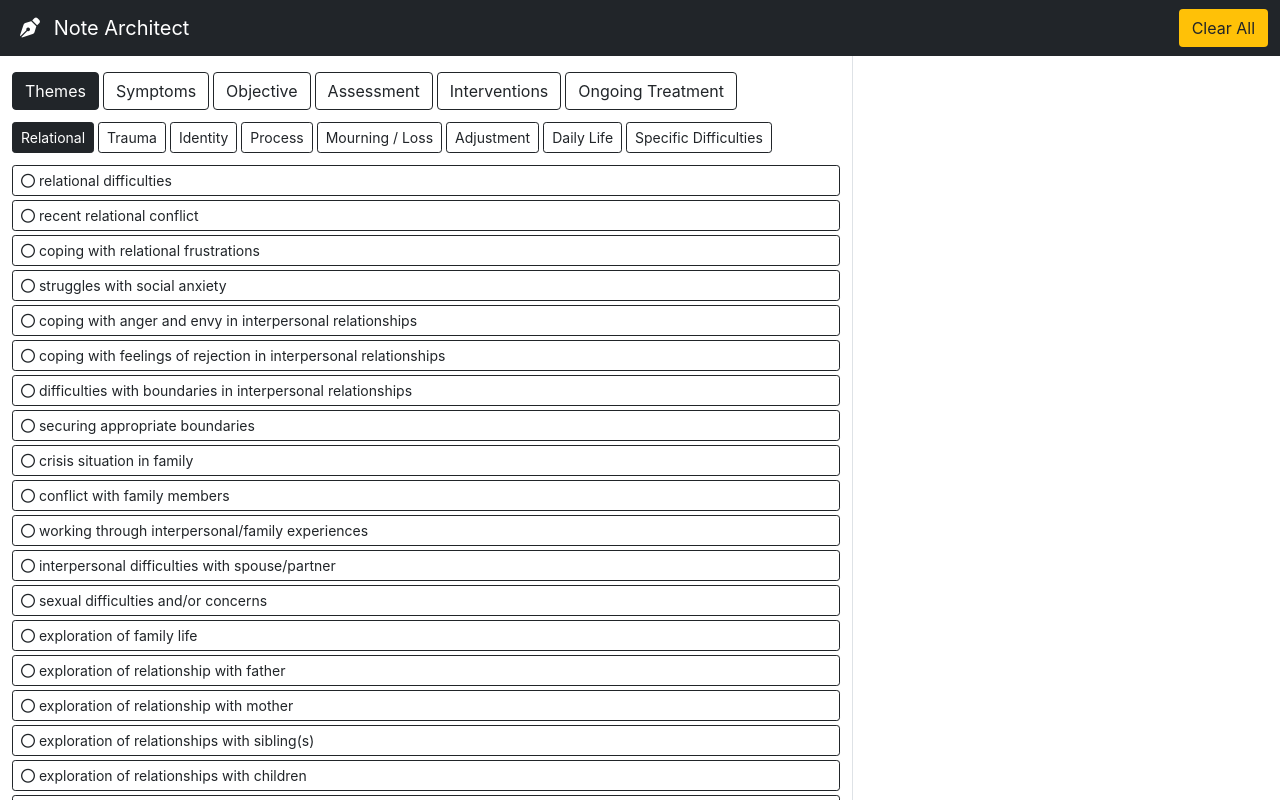
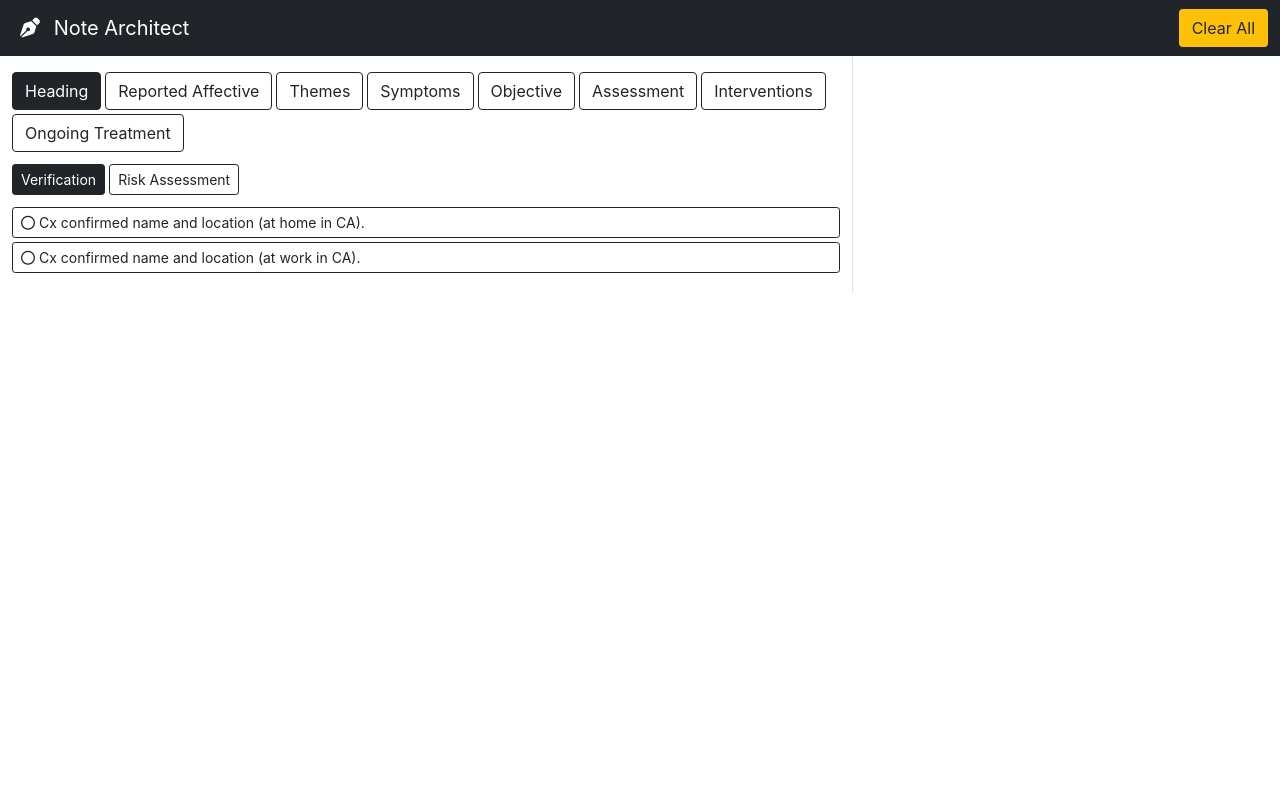
Before and after one commit to grahamotte/note-architect, a React (Create React App) app: page / in a window 1280 px wide. Shown: the top 800 px of the page. Built offline with nearby package versions, Linux system fonts and the light colour scheme.

Commit message:
Add headings

```diff
--- a/src/App.js
+++ b/src/App.js
@@ -3,6 +3,49 @@ import React, { useState, useEffect } from "react";
 import { merge } from "lodash";
 
 const STD = {
+  Heading: {
+    Verification: {
+      "Cx confirmed name and location (at home in CA).": false,
+      "Cx confirmed name and location (at work in CA).": false,
+    },
+    "Risk Assessment": {
+      "Clinician observed cx & cx denies SI/HI/SIB.": false,
+    },
+  },
+  "Reported Affective": {
+    All: {
+      "generally positive": false,
+      "generally content": false,
+      "calm and reflective": false,
+      improved: false,
+      "mainly unhappy": false,
+      sad: false,
+      dysphoric: false,
+      "rather distressed": false,
+      "mildly depressed": false,
+      "moderately depressed": false,
+      "quite depressed": false,
+      "marked by hopelessness": false,
+      withdrawn: false,
+      detached: false,
+      flat: false,
+      nervous: false,
+      "mildly anxious": false,
+      "moderately anxious": false,
+      "quite anxious": false,
+      panicky: false,
+      agitated: false,
+      "over-stimulated": false,
+      excited: false,
+      irritable: false,
+      angry: false,
+      enraged: false,
+      regressed: false,
+      uncontained: false,
+      labile: false,
+      tired: false,
+    },
+  },
   Themes: {
     Relational: {
       "relational difficulties": false,
@@ -810,9 +853,29 @@ const App = () => {
               })}
             </div>
           )}
+          {console.log(keys("Assessment", "Global Assessment"))}
           {showPreview && (
             <div className={`col-${isMobile ? 12 : 4} pt-3 pb-3`}>
+              {keys("Heading", "Verification").length > 0 && (
+                <p>
+                  <span className="fw-bold">Verification:</span>{" "}
+                  {keys("Heading", "Verification").join(", ")}
+                </p>
+              )}
+
+              {keys("Heading", "Risk Assessment").length > 0 && (
+                <p>
+                  <span className="fw-bold">Risk Assessment:</span>{" "}
+                  {keys("Heading", "Risk Assessment").join(", ")}
+                </p>
+              )}
+
+              <p>
                 {[
+                  ...prefixStrs(
+                    "The client's affective and emotional state was reported to be",
+                    keys("Reported Affective")
+                  ),
                   ...prefixStrs(
                     "The client and I met in order to discuss",
                     keys("Themes")
@@ -846,6 +909,7 @@ const App = () => {
                     keys("Ongoing Treatment")
                   ),
                 ].join(" ")}
+              </p>
             </div>
           )}
         </div>
```
Lines whose indentation alone changed are shown as unchanged.
